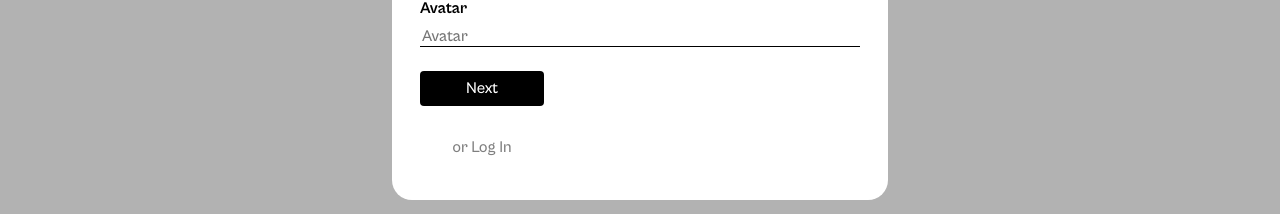
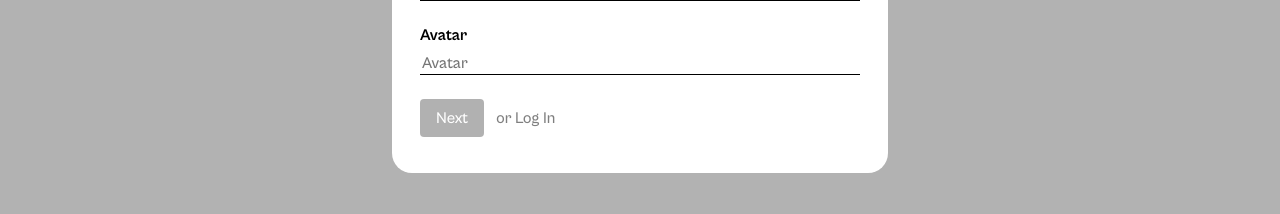
Before and after one commit to Jayniech/se_project_react, a React (Vite) app: page / in a window 1280 px wide. Both pictures are taken after a click on the button "Sign Up". Shown: the part 447-661 px from the top of the page. Built offline with nearby package versions, Linux system fonts and the light colour scheme; no server answers.

Commit message:
style: disable submit buttons when forms are empty

```diff
--- a/src/components/AddItemModal/AddItemModal.jsx
+++ b/src/components/AddItemModal/AddItemModal.jsx
@@ -28,6 +28,9 @@ export default function AddItemModal({
     setWeather(e.target.value);
   };
 
+  const checkValid = () =>
+    name.length >= 1 && imageUrl.length >= 1 && weather.length >= 1;
+
   const handleSubmit = (e) => {
     e.preventDefault();
     onAddItemModalSubmit({ name, imageUrl, weather });
@@ -46,6 +49,7 @@ export default function AddItemModal({
       isOpen={isOpen}
       onClose={onClose}
       onOverlay={onOverlay}
+      isValid={checkValid()}
       onSubmit={handleSubmit}
     >
       <label htmlFor="garment-name-input" className="modal__label">
--- a/src/components/App/App.jsx
+++ b/src/components/App/App.jsx
@@ -45,6 +45,8 @@ function App() {
   const [currentUser, setCurrentUser] = useState({});
   const [resetEditProfile, setResetEditProfile] = useState({});
 
+  const token = localStorage.getItem("jwt");
+
   const handleToggleSwitchChange = () => {
     setCurrentTemperatureUnit(currentTemperatureUnit === "F" ? "C" : "F");
   };
@@ -83,8 +85,6 @@ function App() {
       handleCloseClick();
     }
   };
-
-  const token = localStorage.getItem("jwt");
 
   const handleAddItemModalSubmit = ({ name, imageUrl, weather }) => {
     addItems({ name, weather, imageUrl }, token)
@@ -312,4 +312,5 @@ function App() {
 export default App;
 
 // TODOs
-// 6. comeplete task 4
+// 1. comeplete task 4
+// 3. Render Email or password incorrect message
--- a/src/components/EditProfileModal/EditProfileModal.jsx
+++ b/src/components/EditProfileModal/EditProfileModal.jsx
@@ -1,7 +1,7 @@
 import ModalWithForm from "../ModalWithForm/ModalWithForm";
 import { useEffect, useState } from "react";
 
-export default function RegisterModal({
+export default function EditProfileModal({
   isOpen,
   onClose,
   onOverlay,
@@ -23,6 +23,8 @@ export default function RegisterModal({
     setAvatar(e.target.value);
   };
 
+  const checkValid = () => name.length >= 1 && avatar.length >= 1;
+
   const handleSubmit = (e) => {
     e.preventDefault();
     onEditProfileModalSubmit({ name, avatar });
@@ -40,6 +42,7 @@ export default function RegisterModal({
       isOpen={isOpen}
       onClose={onClose}
       onOverlay={onOverlay}
+      isValid={checkValid()}
       onSubmit={handleSubmit}
     >
       <label htmlFor="user-name-input" className="modal__label">
--- a/src/components/LoginModal/LoginModal.css
+++ b/src/components/LoginModal/LoginModal.css
@@ -1,6 +1,6 @@
 .modal__register-btn {
   max-width: 124px;
-  padding: 8px 16px;
+  padding: 10px;
   border: none;
   color: rgba(0, 0, 0, 0.5);
   background-color: transparent;
--- a/src/components/LoginModal/LoginModal.jsx
+++ b/src/components/LoginModal/LoginModal.jsx
@@ -25,6 +25,8 @@ export default function LoginModal({
     setPassword(e.target.value);
   };
 
+  const checkValid = () => email.length >= 1 && password.length >= 1;
+
   const handleSubmit = (e) => {
     e.preventDefault();
     onLoginModalSubmit({ email, password });
@@ -43,6 +45,7 @@ export default function LoginModal({
       onClose={onClose}
       onOverlay={onOverlay}
       onSubmit={handleSubmit}
+      isValid={checkValid()}
       extraButtonText="or Register"
       extraButtonOnClick={onSignup}
       extraButtonClassName="modal__register-btn"
--- a/src/components/ModalWithForm/ModalWithForm.css
+++ b/src/components/ModalWithForm/ModalWithForm.css
@@ -127,3 +127,13 @@
   cursor: pointer;
   opacity: 0.6;
 }
+
+.modal__button-container {
+  display: flex;
+  gap: 2px;
+}
+
+.modal__submit-btn:disabled {
+  cursor: not-allowed;
+  opacity: 0.3;
+}
--- a/src/components/ModalWithForm/ModalWithForm.jsx
+++ b/src/components/ModalWithForm/ModalWithForm.jsx
@@ -10,7 +10,8 @@ function ModalWithForm({
   onSubmit,
   extraButtonText,
   extraButtonOnClick,
-  extraButtonClassName
+  extraButtonClassName,
+  isValid,
 }) {
   return (
     <div
@@ -26,10 +27,24 @@ function ModalWithForm({
           className="modal__form"
         >
           {children}
-          <button type="submit" className="modal__submit-btn">
-            {buttonText}
-          </button>
-          <button type="button" className={extraButtonClassName} onClick={extraButtonOnClick}>{extraButtonText}</button>
+          <div className="modal__button-container">
+            <button
+              type="submit"
+              className="modal__submit-btn"
+              disabled={!isValid}
+            >
+              {buttonText}
+            </button>
+            {extraButtonText && (
+              <button
+                type="button"
+                className={extraButtonClassName}
+                onClick={extraButtonOnClick}
+              >
+                {extraButtonText}
+              </button>
+            )}
+          </div>
         </form>
       </div>
     </div>
--- a/src/components/RegisterModal/RegisterModal.css
+++ b/src/components/RegisterModal/RegisterModal.css
@@ -1,6 +1,6 @@
 .modal__login-btn {
   max-width: 124px;
-  padding: 8px 16px;
+  padding: 10px;
   border: none;
   color: rgba(0, 0, 0, 0.5);
   background-color: transparent;
--- a/src/components/RegisterModal/RegisterModal.jsx
+++ b/src/components/RegisterModal/RegisterModal.jsx
@@ -35,6 +35,12 @@ export default function RegisterModal({
     setAvatar(e.target.value);
   };
 
+  const checkValid = () =>
+    email.length >= 1 &&
+    password.length >= 1 &&
+    name.length >= 1 &&
+    avatar.length >= 1;
+
   const handleSubmit = (e) => {
     e.preventDefault();
     onRegisterModalSubmit({ email, password, name, avatar });
@@ -54,6 +60,7 @@ export default function RegisterModal({
       isOpen={isOpen}
       onClose={onClose}
       onOverlay={onOverlay}
+      isValid={checkValid()}
       onSubmit={handleSubmit}
       extraButtonText="or Log In"
       extraButtonOnClick={onLogin}
```
